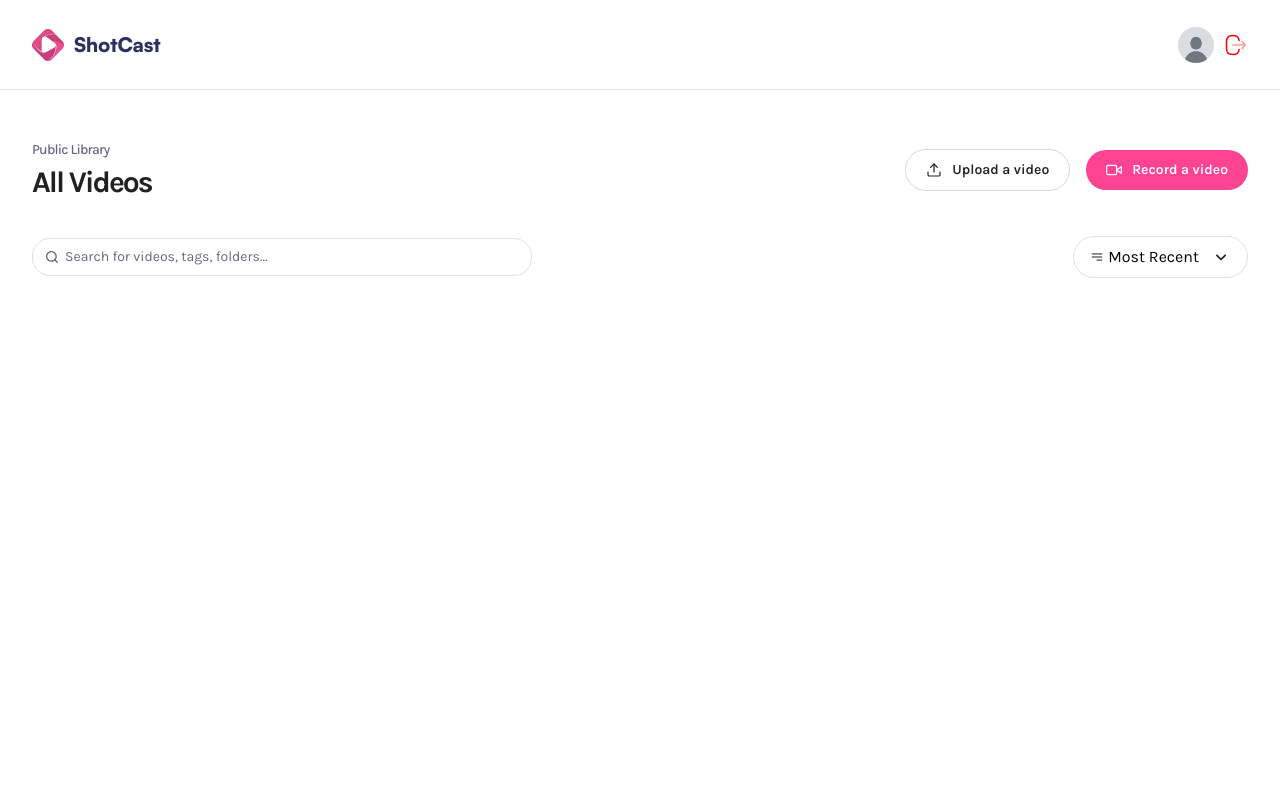
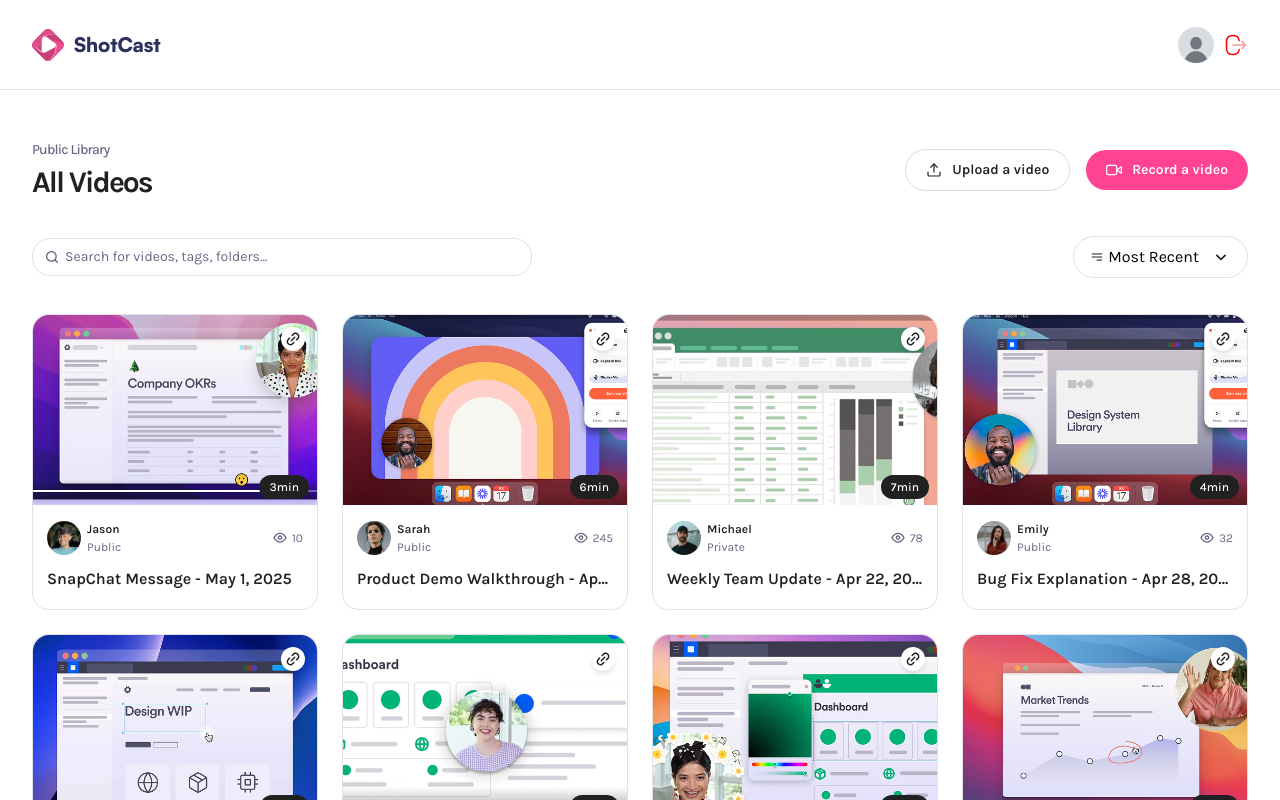
Before and after one commit to VeronikaFedorova/screen-recording-platform, a Next.js app: page / in a window 1280 px wide. Shown: the top 800 px of the page. Built offline with nearby package versions, Linux system fonts and the light colour scheme.

Commit message:
Implemented Video card component

```diff
--- a/app/(root)/page.tsx
+++ b/app/(root)/page.tsx
@@ -1,9 +1,18 @@
 import Header from "@/components/Header";
+import VideoCard from "@/components/VideoCard";
+import { dummyCards } from "@/constants";
 
 const Page = () => {
-  return <main className='wrapper page'>
-    <Header title='All Videos' subHeader='Public Library' />
-  </main>;
+  return (
+    <main className="wrapper page">
+      <Header title="All Videos" subHeader="Public Library" />
+      <section className="video-grid">
+        {dummyCards.map((card) => (
+          <VideoCard {...card} key={card.id} />
+        ))}
+      </section>
+    </main>
+  );
 };
 
 export default Page;
--- a/app/(root)/profile/[id]/page.tsx
+++ b/app/(root)/profile/[id]/page.tsx
@@ -1,15 +1,22 @@
-import Header from '@/components/Header';
+import Header from "@/components/Header";
+import VideoCard from "@/components/VideoCard";
+import { dummyCards } from "@/constants";
 
 const Page = async ({ params }: ParamsWithSearch) => {
   const { id } = await params;
   return (
-    <div className='wrapper page'>
+    <div className="wrapper page">
       <Header
-        title='Veronika'
-        subHeader='test@test.test'
-        userImg='/assets/images/dummy.jpg'
+        title="Veronika"
+        subHeader="test@test.test"
+        userImg="/assets/images/dummy.jpg"
       />
       User id: {id}
+      <section className="video-grid">
+        {dummyCards.map((card) => (
+          <VideoCard {...card} key={card.id} />
+        ))}
+      </section>
     </div>
   );
 };
--- /dev/null
+++ b/app/(root)/video/[videoId]/page.tsx
@@ -0,0 +1,9 @@
+const Page = () => {
+  return (
+    <main className="wrapper page">
+        VIDEO DETAILS PAGE
+    </main>
+  )
+}
+
+export default Page
--- /dev/null
+++ b/components/VideoCard.tsx
@@ -0,0 +1,70 @@
+"use client";
+
+import Image from "next/image";
+import Link from "next/link";
+
+const VideoCard = ({
+  id,
+  title,
+  thumbnail,
+  createdAt,
+  userImg,
+  username,
+  views,
+  visibility,
+  duration,
+}: VideoCardProps) => {
+  return (
+    <Link href={`/video/${id}`} className="video-card">
+      <Image
+        src={thumbnail}
+        alt="Thumbnail"
+        width={290}
+        height={160}
+        className="thumbnail"
+      />
+      <article>
+        <div>
+          <figure>
+            <Image
+              src={userImg || "/assets/images/jason.png"}
+              alt="User image"
+              width={34}
+              height={34}
+              className="rounded-full aspect-square"
+            />
+            <figcaption>
+              <h3>{username}</h3>
+              <p>{visibility}</p>
+            </figcaption>
+          </figure>
+          <aside>
+            <Image
+              src="/assets/icons/eye.svg"
+              alt="Views"
+              width={16}
+              height={16}
+            />
+            <span>{views}</span>
+          </aside>
+        </div>
+        <h2>
+          {title} -{" "}
+          {createdAt.toLocaleDateString("en-US", {
+            year: "numeric",
+            month: "short",
+            day: "numeric",
+          })}
+        </h2>
+      </article>
+      <button onClick={() => {}} className="copy-btn">
+        <Image src="/assets/icons/link.svg" alt="Copy" width={18} height={18} />
+      </button>
+      {duration && (
+        <div className="duration">{Math.ceil(duration / 60)}min</div>
+      )}
+    </Link>
+  );
+};
+
+export default VideoCard;
--- a/index.d.ts
+++ b/index.d.ts
@@ -111,7 +111,7 @@
   src: string | null;
 }
 
-type Visibility = "public" | "private";
+type Visibility = string;
 
 declare interface VideoDetails {
   videoId: string;
```
